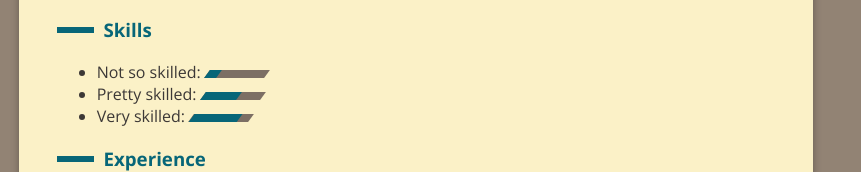
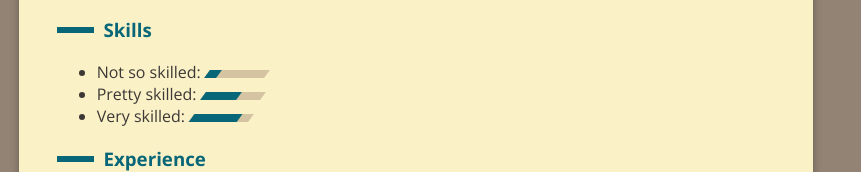
Before and after one commit to mhelmer/react-cv, a React app: page / in a window 1280 px wide. Shown: the part 251-423 px from the top of the page, without its empty margins (0-861 px from the left). Built offline with nearby package versions, Linux system fonts and the light colour scheme.

Commit message:
Update styling for skillbar

```diff
--- a/src/styles/_variables.scss
+++ b/src/styles/_variables.scss
@@ -39,5 +39,5 @@ $text-color: $gruvbox-fg;
 $sheet-background-color: $gruvbox-bg0;
 $sheet-shadow-color: rgba(0,0,0,.3);
 
-$skillbar-color: $light-color;
+$skillbar-color: $gruvbox-bg2;
 $skillbar-active-color: $brand-primary;
--- a/src/styles/skillbar.scss
+++ b/src/styles/skillbar.scss
@@ -1,7 +1,8 @@
 @import "variables";
 
 .skillbar {
-  background-color: $light-color;
+  -webkit-print-color-adjust: exact;
+  background-color: $skillbar-color;
   display: inline-block;
   height: 8px;
   margin: 0 6px;
@@ -9,7 +10,7 @@
   width: 60px;
 }
 .skillbar-active {
-  background-color: $brand-primary;
+  background-color: $skillbar-active-color;
   transform: translateX(-50%) scaleX(0);
   transition: transform 200ms ease-in, opacity 400ms ease-in;
   opacity: 0;
--- a/src/styles/skilldots.scss
+++ b/src/styles/skilldots.scss
@@ -6,17 +6,16 @@
   margin: 0 6px;
 }
 .skilldot {
+  -webkit-print-color-adjust: exact;
+  background-color: $skillbar-color;
+  display: block;
+  float: left;
   height: 8px;
+  margin: 0 1px;
+  transform: skewX(-36deg);
   width: 12px;
-  background-color: $light-color;
-  display: block;
-  margin: 0 1px;
-  float: left;
-  transform: skewX(-36deg);
-  -webkit-print-color-adjust: exact;
-  print-color-adjust: exact;
 }
 .skilldot-active {
-  background-color: $brand-primary;
+  background-color: $skillbar-active-color;
   transition: background-color 200ms ease-in;
 }
```
